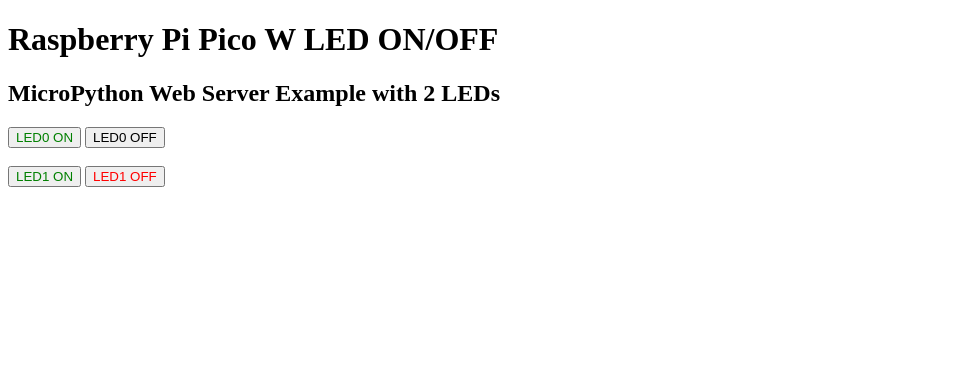
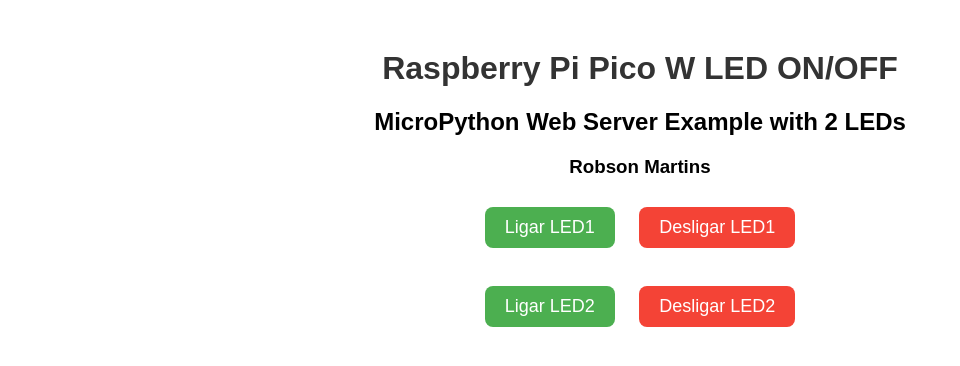
Before and after one commit to robsonmartins-unesp/aesp-picow-webserver, a plain HTML site: page docs/index.html in a window 1280 px wide. Shown: the whole page, without its empty margins (0-960 px from the left). Drawn offline with Linux system fonts and the light colour scheme.

Commit message:
Implementando a pagina

```diff
--- a/docs/index.html
+++ b/docs/index.html
@@ -1,13 +1,69 @@
 <!DOCTYPE html>
 <html>
+<head>
+    <meta charset="UTF-8">
+    <title>11.7.Raspberry Pi PicoW LED ON/OFF - Robson Martins</title>
+    <style>
+        body {
+            font-family: Arial, sans-serif;
+            text-align: center;
+            margin-top: 50px;
+        }
+        h1 {
+            color: #333;
+        }
+        button {
+            font-size: 18px;
+            padding: 10px 20px;
+            margin: 10px;
+            border-radius: 8px;
+            border: none;
+            cursor: pointer;
+        }
+        .on {
+            background-color: #4CAF50;
+            color: white;
+        }
+        .off {
+            background-color: #f44336;
+            color: white;
+        }
+    </style>
+    <script>
+        function sendCommand(url) {
+            fetch(url)
+                .then(response => {
+                    if (!response.ok) {
+                        throw new Error("Erro na requisição");
+                    }
+                    alert("Comando enviado com sucesso!");
+                })
+                .catch(error => {
+                    alert("Falha ao enviar comando: " + error.message);
+                });
+        }
+    </script>
+</head>
 <body>
-	<h1>Raspberry Pi Pico W LED ON/OFF</h1>
-	<h2>MicroPython Web Server Example with 2 LEDs</h2>
-	<form>
-		<button name="LED0" button style="color:green" value="ON" type="submit">LED0 ON</button>
-		<button name="LED0" button style="color=red" value="OFF" type="submit">LED0 OFF</button><br><br>
-		<button name="LED1" button style="color:green" value="ON" type="submit">LED1 ON</button>
-		<button name="LED1" button style="color:red" value="OFF" type="submit">LED1 OFF</button>
-	</form>
+    <h1>Raspberry Pi Pico W LED ON/OFF</h1>
+    <h2>MicroPython Web Server Example with 2 LEDs</h2>
+    <h3>Robson Martins</h3>
+
+    <button class="on" onclick="sendCommand('https://api.thingspeak.com/update?api_key=3PQJM6YBJU32PFM0&field4=1')">
+        Ligar LED1
+    </button>
+    <button class="off" onclick="sendCommand('https://api.thingspeak.com/update?api_key=3PQJM6YBJU32PFM0&field4=0')">
+        Desligar LED1
+    </button>
+
+    <br><br>
+
+    <button class="on" onclick="sendCommand('https://api.thingspeak.com/update?api_key=3PQJM6YBJU32PFM0&field5=1')">
+        Ligar LED2
+    </button>
+    <button class="off" onclick="sendCommand('https://api.thingspeak.com/update?api_key=3PQJM6YBJU32PFM0&field5=0')">
+        Desligar LED2
+    </button>
+
 </body>
 </html>
```
